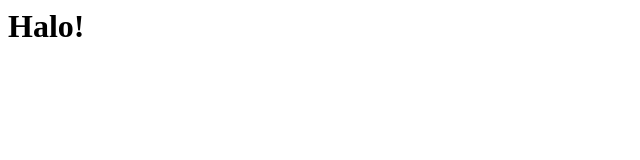
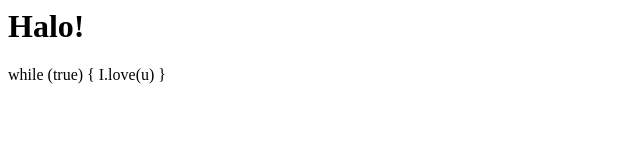
Before and after one commit to newshqyang/swsbty.github.io, a plain HTML site: page index.html in a window 1280 px wide. Shown: the whole page, without its empty margins (0-640 px from the left). Drawn offline with Linux system fonts and the light colour scheme.

Commit message:
Update index.html

```diff
--- a/index.html
+++ b/index.html
@@ -1,5 +1,12 @@
 <html>
 <body>
 <h1>Halo!</h1>
+  <article>
+
+    while (true) {
+      I.love(u)
+    }
+
+  </article>
 </body>
 </html>
```
